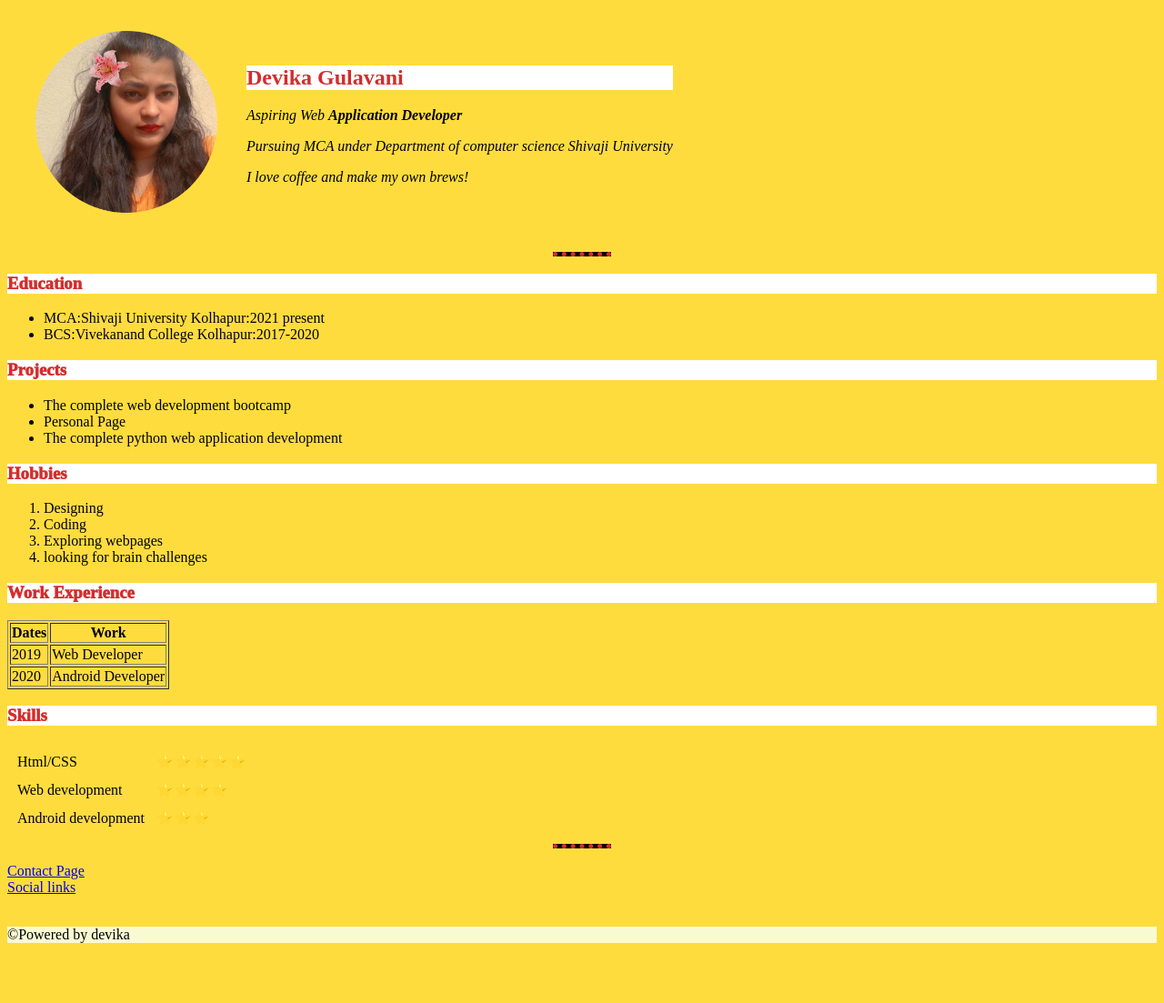
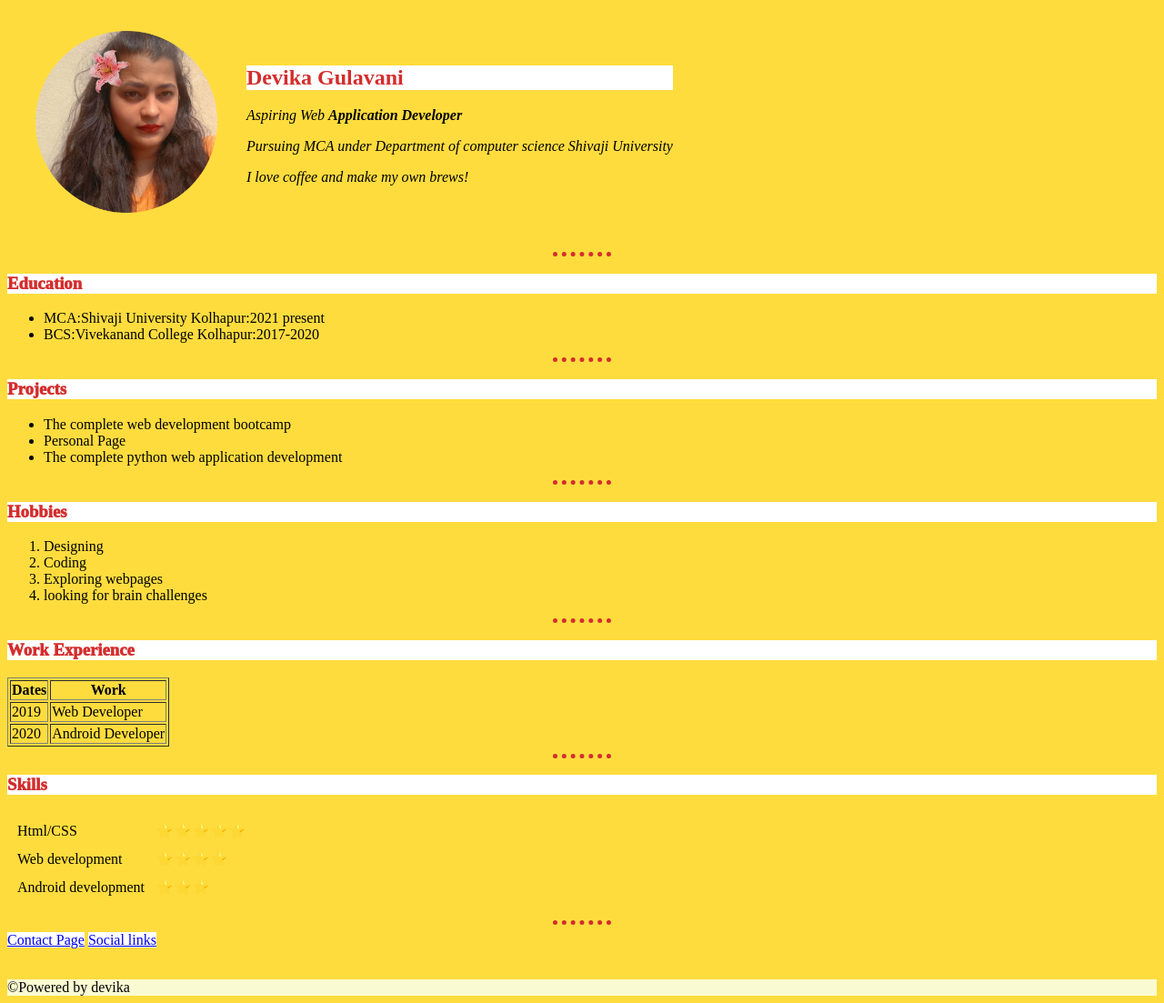
Before and after one commit to devikagulavani/cv, a plain HTML site: page index.html in a window 1280 px wide. Shown: the part 5-1108 px from the top of the page at 91% size. Before the commit the page ends 1050 px from the top, so only its background shows below. Drawn offline with Linux system fonts and the light colour scheme.

Commit message:
Add files via upload

```diff
--- a/index.html
+++ b/index.html
@@ -22,13 +22,13 @@
           <p><i>I love coffee and make my own brews!</i></p></td>
     </tr>
     </table>
-    <hr size=2 color="black">
+    <hr>
 <h3>Education</h3>
 <list id="1">
     <ul><li>MCA:Shivaji University Kolhapur:2021 present</li>
     <li>BCS:Vivekanand College Kolhapur:2017-2020</li></ul>
-
 </list>
+<hr >
 <h3>Projects</h3>
 <list id="2">
     <ul>
@@ -44,6 +44,7 @@
     </ul>
 
 </list>
+<hr >
 <h3>Hobbies</h3>
 <list id="3">
     <ol>
@@ -61,6 +62,7 @@
         </li>
     </ol>
 </list>
+<hr >
 <h3>Work Experience</h3>
 <table border="1px"><span>
     <thead><span>
@@ -83,7 +85,9 @@
     </tbody>
     </span>
 </table>
-<h3 color="">Skills</h3>
+<hr >
+
+<h3>Skills</h3>
 <table cellspacing="10px">
     <tr>
         <td>Html/CSS</td>
@@ -99,16 +103,19 @@
         </tr>
 
 </table>
-<hr size="2" color="black">
+
 <p>
-<a href="Contactpage.html">Contact Page</a>
-<br>
-<a href="Sociallinks.html">Social links</a>
+    <hr>
+<a href="Contactpage.html" id="heading">Contact Page</a>
+<link rel="stylesheet" href="index.css">
+<a href="Sociallinks.html" id="heading">Social links</a>
+<link rel="stylesheet" href="index.css">
 </p>
 
 
 </body>
 
+
 <br>
 <footer><span>&copy;Powered by devika</span></footer>
 </html>
```
